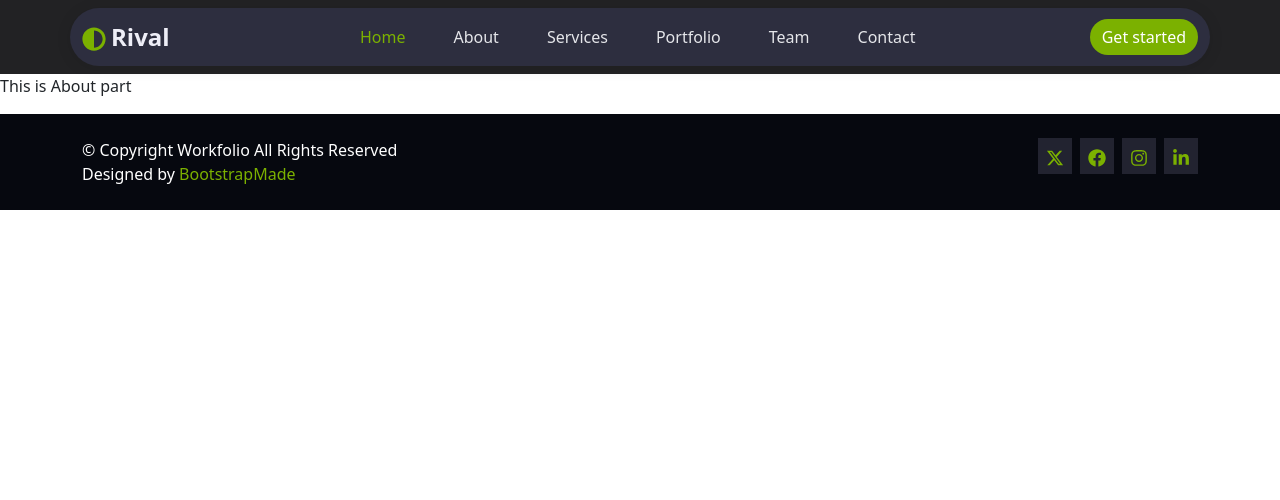
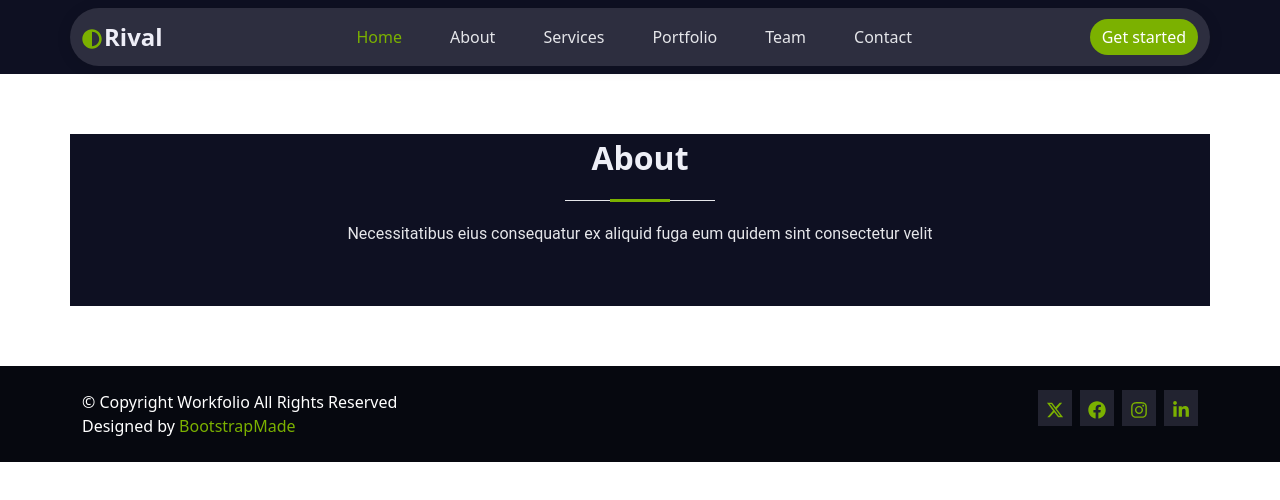
Before and after one commit to hunterparmar4384-bot/css-practice, a React (Create React App) app in the folder React JS/myroutingapp/: page /about in a window 1280 px wide. Shown: the top 500 px of the page. Built offline with nearby package versions, Linux system fonts and the light colour scheme.

Commit message:
routing work

```diff
--- a/React JS/myroutingapp/src/About.jsx
+++ b/React JS/myroutingapp/src/About.jsx
@@ -1,11 +1,22 @@
 import React from 'react'
-
+import Container from 'react-bootstrap/Container';
+import Row from 'react-bootstrap/Row';
+import Col from 'react-bootstrap/Col';
 function About() {
   return (
-    <div>
-        <p>This is About part</p>
+     <div className='about'>
+      <Container style={{backgroundColor:"#0e1022"}}>
+        <Col className="text-center about-sub">
+         <div className="about-title">About</div>
+        <div style={{fontSize:'16px',color:'#E5E6EA'}} className='line'> Necessitatibus eius consequatur ex aliquid fuga eum quidem sint consectetur velit</div>
 
+        </Col>
+      </Container>
     </div>
+
+
+
+
   )
 }
 
--- a/React JS/myroutingapp/src/App.css
+++ b/React JS/myroutingapp/src/App.css
@@ -22,14 +22,18 @@
 }
 .font:hover{
     background-color: #7BB100;
-    color: white;
+    /* color: red; */
     transition: 0.3s;
+}
+.font:hover a{
+    color: white !important;
+    font-weight: 900;
 }
 .bg{
     background-color: #06080f;
 }
 .header{
-    background-color: #222224;
+    background:#0e1022;
 }
 .nb{
     background-color: #2d2e3f;
@@ -37,18 +41,29 @@
     border-radius: 50px;
     padding: 5px 25px;
     box-shadow: 0px 2px 15px rgba(0, 0, 0, 0.1);
+    /* position: fixed;
+    top: 20px;
+    left: 50%;
+    transform: translateX(-50%);
+    width: 90%;
+    z-index: 1000; */
 }
 .font1{
     color: #EEEEF7 !important;
     font-size: 24px !important;
     font-family: var(--heading-font);
     font-weight: 600;
+     display: flex;
+   align-items: center;
+   gap: 2px;
 }
 .icon{
+    width: 20px;
+    height: 20px;
     color:  #7BB100;
-    margin-right: 5px;
-    line-height: 15px;
-}
+    display: flex;
+
+ }
 .text{
     color: #E5E6EA !important;
     font-size: 18px;
@@ -64,3 +79,148 @@
 .size{
     font-size: 16px;
 }
+ .button:hover{
+    background-color: #83b905bb !important;
+    transition: 0.2s;
+}
+
+.navbar-collapse{
+    background-color: #2d2e3f;
+}
+.navbar-toggler {
+    border: 1px solid white !important;
+    background-color: #EEEEF7 !important;
+}
+.home{
+    padding-top: 140px;
+    position: relative;
+    overflow: hidden;
+    /* background:white !important; */
+    padding-bottom: 100px;
+}
+.hone{
+    font-size: 14px;
+    font-weight: 500;
+    color:  color-mix(in srgb, #e5e6ea, transparent 40%);
+    margin-bottom: 15px;
+    font-family: "Roboto", system-ui, -apple-system;
+}
+.htwo{
+     font-size: 52px;
+    font-weight: 700;
+    line-height: 1.1;
+    letter-spacing: -1px;
+    margin-bottom: 25px;
+    color: #EEEEF7;
+    font-family: "Montserrat", sans-serif;
+}
+.hthird{
+    font-size: 16px;
+    line-height: 1.75;
+    margin-bottom: 40px;
+    max-width: 480px;
+    color:  color-mix(in srgb, #e5e6ea, transparent 40%);
+    font-family: "Roboto", system-ui, -apple-system;
+}
+.b{
+     background-color: #7BB100 !important;
+    border: none !important;
+    color: white;
+    transition: all 0.3s ease-in-out !important;
+
+}
+.b:hover{
+    transform: translateY(-4px);
+}
+.hfour{
+  color: #EEEEF7;
+  font-size: 16px;
+  font-weight: 500;
+  font-family: "Roboto", system-ui, -apple-system ;
+  cursor: pointer;
+   transition: color 0.3s ease;
+}
+.logo{
+   display: inline-block;
+     transition: transform 0.3s ease;
+     margin-left: 5px;
+}
+.hfour:hover{
+    color: #7BB100;
+}
+.hfour:hover .logo{
+     transform: translateX(6px);
+}
+.img {
+    transition: transform 0.5s ease;
+}
+.img:hover {
+    transform: scale(1.1);
+}
+@media (max-width:992px){
+    .img
+    {
+        margin-top: 50px ;
+        text-align: center;
+    }
+}
+.box{
+    padding-top: 50px;
+    margin: 80px -12px 0px -12px;
+}
+.line{
+    color:  color-mix(in srgb, #e5e6ea, transparent 40%);
+    font-family: "Roboto", system-ui, -apple-system !important;
+}
+.about{
+    padding: 60px 0px;
+}
+.about-sub{
+     padding: 0px 12px  60px 12px;
+     margin: 0px 67px;
+}
+.about-title {
+  font-size: 32px;
+  font-weight: bold;
+  color: #eeeff7;
+  padding-bottom: 20px;
+  margin-bottom: 20px;
+  position: relative;
+  display: inline-block;
+
+}
+.about-title::before{
+    content: "";
+    position: absolute;
+    display: block;
+    width: 150px;
+    height: 1px;
+    background: #e5e6ea;
+    left: 50%;
+     transform: translateX(-50%);
+    bottom: 1px;
+
+}
+.about-title::after{
+    content: "";
+    position: absolute;
+    display: block;
+    width: 60px;
+    height: 3px;
+    background: #7bb100;
+    left: 50%;
+    transform: translateX(-50%);
+    bottom: 0;
+    margin: auto;
+}
+
+/* .about-title::after {
+  content: "";
+  position: absolute;
+  width: 120px;
+  height: 3px;
+  background-color: #7BB100;
+  bottom: 0;
+  left: 50%;
+  transform: translateX(-50%);
+} */
--- a/React JS/myroutingapp/src/App.jsx
+++ b/React JS/myroutingapp/src/App.jsx
@@ -1,4 +1,5 @@
 import './App.css';
+import 'bootstrap/dist/css/bootstrap.min.css';
 import 'bootstrap/dist/css/bootstrap.min.css';
 import {
   BrowserRouter as Router,
--- a/React JS/myroutingapp/src/Footer.jsx
+++ b/React JS/myroutingapp/src/Footer.jsx
@@ -16,21 +16,18 @@ function Footer() {
        <Row>
         <Col className='sm = {6} xs={3}'>© Copyright Workfolio All Rights Reserved  <br />Designed by<span className='coler'> BootstrapMade</span></Col>
         <Col className='d-flex gap-2 justify-content-end  sm = {6} xs={3}'  >
-       <button className='font d-flex justify-content-center  align-items-center ' ><a href='https://x.com/' target='blank' style={{color: "#7BB100"}}> <FaXTwitter /></a> </button>
+       <button className='font d-flex justify-content-center  align-items-center ' ><a href='http://localhost:3000/'  style={{color: "#7BB100"}}> <FaXTwitter /></a> </button>
 
-       <button className='font d-flex justify-content-center  align-items-center'><a href='https://www.facebook.com/' target='blank' style={{color: "#7BB100"}}>  <FaFacebook /></a></button>
+       <button className='font d-flex justify-content-center  align-items-center'><a href='http://localhost:3000/'  style={{color: "#7BB100"}}>  <FaFacebook /></a></button>
 
-       <button className='font d-flex justify-content-center  align-items-center '><a href='http://instagram.com/?hl=en' target='blank' style={{color: "#7BB100"}}> <FaInstagram /></a> </button>
+       <button className='font d-flex justify-content-center  align-items-center '><a href='http://localhost:3000/'  style={{color: "#7BB100"}}> <FaInstagram /></a> </button>
 
-        <button className='font d-flex justify-content-center  align-items-center '><a href='https://in.linkedin.com/' target='blank' style={{color: "#7BB100"}}>  <FaLinkedinIn /></a> </button>
-
+        <button className='font d-flex justify-content-center  align-items-center '><a href='http://localhost:3000/' style={{color: "#7BB100"}}>  <FaLinkedinIn /></a> </button>
 
         </Col>
       </Row>
     </Container>
     </Container>
-
-
 
     </>
 
--- a/React JS/myroutingapp/src/Header.jsx
+++ b/React JS/myroutingapp/src/Header.jsx
@@ -26,9 +26,8 @@ function Header() {
                   <Link  href='/Contact' underline='none' className='text'>Contact</Link>
                 </Nav>
               </Navbar.Collapse>
-
-               <Col xs="auto">
-            <Button  className='rounded-pill background'>Get started</Button>
+         <Col xs="auto">
+            <Button className='rounded-pill background button'>Get started</Button>
           </Col>
 
 
--- a/React JS/myroutingapp/src/Home.jsx
+++ b/React JS/myroutingapp/src/Home.jsx
@@ -1,10 +1,74 @@
 import React from 'react'
+import Container from 'react-bootstrap/Container';
+import Row from 'react-bootstrap/Row';
+import Col from 'react-bootstrap/Col';
+import Stack from 'react-bootstrap/Stack';
+import Button from 'react-bootstrap/Button';
+import { GoArrowRight } from "react-icons/go";
+
+
 
 function Home() {
   return (
-    <div>
-        <p>This is Home part </p>
-    </div>
+    <>
+  <div className='header'>
+     <Container className='home'>
+         <Row>
+            <Col>
+             <Stack gap={3}>
+                <div className="hone">Digital Studio</div>
+                <div className="htwo">Elevate Your Brand Through Powerful Digital Craft</div>
+                <div className="hthird">Curabitur aliquet quam id dui posuere blandit. Vivamus magna justo, lacinia eget consectetursed,     convallis at tellus. Nulla porttitor accumsan tincidunt.</div>
+
+                 <div >
+                  <Button className='rounded-pill  b me-4' size="lg">Launch Today</Button>
+                  <span className='hfour'>Explore Projects <GoArrowRight className="logo" /></span>
+                 </div>
+
+              </Stack>
+            </Col>
+
+            <Col className='img-box'>
+              <div className='img'>
+                <img src='https://bootstrapmade.com/content/demo/Rival/assets/img/svg/creative-digital-agency.svg'/>
+              </div>
+            </Col>
+        </Row>
+
+           <Row  className=" square border-top box mt-5 border-dark " >
+
+              <Col  xs={12} md={4} className="text-center">
+                 <div style={{ color: "#7BB100", fontWeight: 700, fontSize: "48px" }}>
+                   280+
+                 </div>
+                 <div style={{ fontSize: "14px", fontWeight: 500 }} className='line'>
+                   Campaigns Delivered
+                 </div>
+              </Col>
+
+             <Col xs={12}  md={4} className="text-center">
+                 <div style={{ color: "#7BB100", fontWeight: 700, fontSize: "48px" }}>
+                   98%
+                 </div>
+                 <div style={{ fontSize: "14px", fontWeight: 500 }} className='line'>
+                   Retention Rate
+                 </div>
+             </Col>
+
+              <Col xs={12} md={4} className="text-center">
+                  <div style={{ color: "#7BB100", fontWeight: 700, fontSize: "48px" }}>
+                    36
+                  </div>
+                  <div style={{ fontSize: "14px", fontWeight: 500 }} className='line'>
+                    Creative Expert
+                  </div>
+              </Col>
+          </Row>
+     </Container>
+  </div>
+
+
+    </>
   )
 }
 
```
